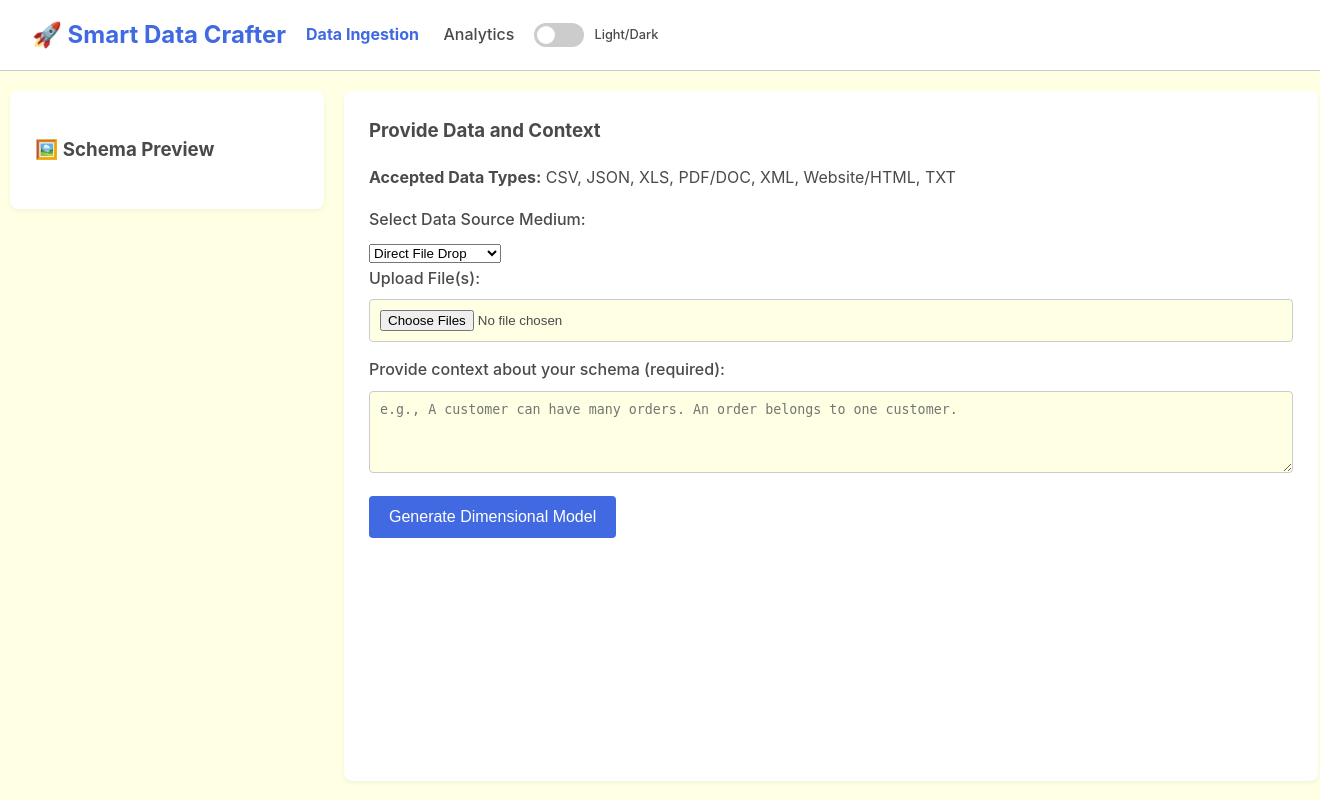
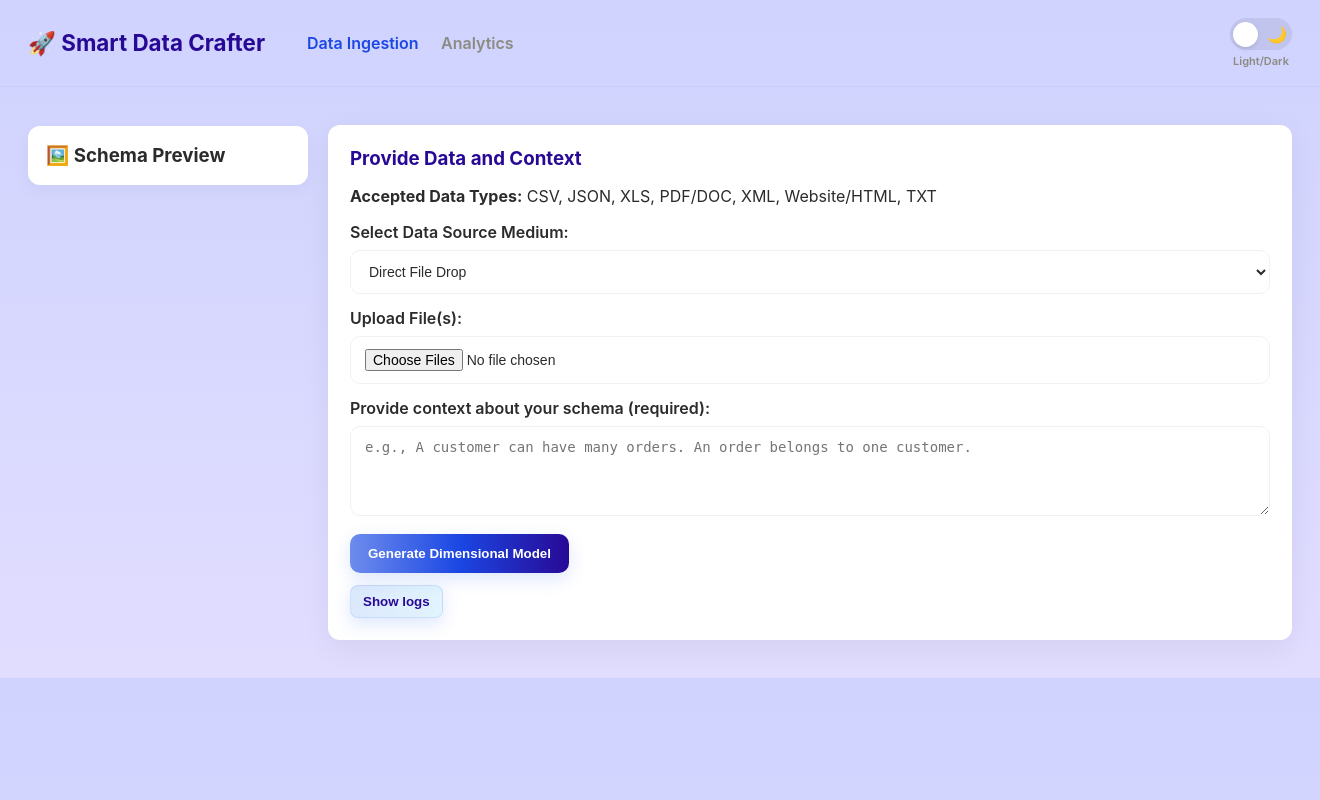
Before and after one commit to Archangel0007/Query_Based_DB_Bot, a Flask app: page / in a window 1320 px wide. Run offline with Flask 3, Linux system fonts and the light colour scheme.

Commit message:
not sure if it got pushed so pushing again

```diff
--- a/data_Generator.py
+++ b/data_Generator.py
@@ -75,7 +75,7 @@ def generate_order(order_id):
     }
 
 # Generate data for 10 orders
-orders = [generate_order(i) for i in range(1, 11)]
+orders = [generate_order(i) for i in range(1, 1001)]
 
 csv_file_path = 'SharePoint_CSV/orders.csv'
 
--- a/modules/script_Runner.py
+++ b/modules/script_Runner.py
@@ -169,7 +169,7 @@ def save_generated_code(code: str, filename: str = "generated_code.py") -> None:
 
 if __name__ == "__main__":
 
-	filepath = '../Run_Space/045e0119-4cb9-470c-b27a-16a60108d40d/insert_Data_Script.py'
+	filepath = 'Run_Space/0b84baf9-ec67-43a9-9e1c-c4254f449825/insert_Data_Script.py'
 
 	if not os.path.exists(filepath):
 		logger.error(f"File not found: {filepath}")
@@ -180,7 +180,7 @@ if __name__ == "__main__":
 			python_code = f.read()
 
 		logger.info(f"Executing code from {filepath}")
-		result = run_python_code(python_code)
+		result = run_python_code(python_code,'..Run_Space/0b84baf9-ec67-43a9-9e1c-c4254f449825')
 
 		print("\n--- Execution Result ---")
 		print(f"Return Code: {result['returncode']}")
--- a/static/css/style.css
+++ b/static/css/style.css
@@ -1,357 +1,198 @@
-/* --- THEME VARIABLES --- */
+/* --- STREAMLIT-LIKE BLUE THEME --- */
 :root {
-    --bg-color: #FFFFE3; /* Ivory */
-    --text-color: #4A4A4A; /* Charcoal Gray */
-    --primary-color: #4169E1; /* Royal Blue */
-    --primary-hover-color: #3a5cc8;
-    --panel-bg-color: #fff;
-    --border-color: #ccc;
-    --chat-user-bg: #e2e8f5;
-    --chat-assistant-bg: #f1f1f1;
-    --shadow-color: rgba(0, 0, 0, 0.05);
+    /* Light (default) theme — creamy / peachy palette */
+    --bg-top: #cfd3fe; /* creamy top */
+    --bg-bottom: #e1ddff; /* slightly warmer peach bottom */
+    --panel-bg: #ffffff; /* cards stay white for contrast */
+    --muted: #8b8b82; /* soft gray */
+    --text: #2b2b2b;
+    --accent-1: #6e8ced;
+    --accent-2: #1b47e3;
+    --accent-3: #280996;
+    --glass: rgba(255,255,255,0.85);
+    --card-shadow: 0 8px 30px rgba(0,0,0,0.06);
+    --soft-shadow: 0 6px 18px rgba(15,23,42,0.04);
 }
 
 [data-theme="dark"] {
-    --bg-color: #2c2f33;
-    --text-color: #dcdcdc;
-    --primary-color: #5865F2; /* Discord-like blue */
-    --primary-hover-color: #4752c4;
-    --panel-bg-color: #36393f;
-    --border-color: #4f545c;
-    --chat-user-bg: #40444b;
-    --chat-assistant-bg: #23272a;
-    --shadow-color: rgba(0, 0, 0, 0.2);
+    /* Dark theme uses the previously chosen blue palette */
+    --bg-top: #07143a; /* darker blue top */
+    --bg-bottom: #0f2747; /* slightly lighter blue bottom */
+    --panel-bg: #0b1220;
+    --muted: #9aa6bd;
+    --text: #e6f0ff;
+    --accent-1: #0ea5e9; /* cyan */
+    --accent-2: #3b82f6; /* blue */
+    --accent-3: #2563eb; /* deeper blue */
+    --glass: rgba(10,16,28,0.6);
+    --card-shadow: 0 10px 30px rgba(8,34,68,0.45);
+    --soft-shadow: 0 6px 18px rgba(0,0,0,0.35);
 }
 
-/* General Body & Layout */
+/* Base layout */
+* { box-sizing: border-box; }
 body {
-    font-family: -apple-system, BlinkMacSystemFont, "Segoe UI", Roboto, Helvetica, Arial, sans-serif;
-    line-height: 1.6;
-    background-color: var(--bg-color);
-    color: var(--text-color);
     margin: 0;
-    transition: background-color 0.3s, color 0.3s;
+    font-family: Inter, ui-sans-serif, system-ui, -apple-system, "Segoe UI", Roboto, "Helvetica Neue", Arial;
+    /* Dark-blue to slightly less-dark-blue gradient (subtle, similar tones) */
+    background: linear-gradient(180deg, var(--bg-top) 0%, var(--bg-bottom) 100%);
+    color: var(--text);
+    -webkit-font-smoothing:antialiased;
 }
 
-.main-content {
-    max-width: 1200px;
-    margin: 0;
+.navbar {
+    background: transparent;
+    padding: 18px 28px;
+    display:flex; align-items:center; justify-content:space-between;
+    border-bottom: 1px solid rgba(37,99,235,0.06);
 }
 
-/* Navbar */
-.navbar {
-    background-color: var(--panel-bg-color);
-    padding: 1rem 2rem;
-    border-bottom: 1px solid var(--border-color);
-    display: flex;
-    /*justify-content: space-between;*/
-    align-items: center;
-    transition: background-color 0.3s, border-color 0.3s;
-}
+.navbar-left { display: flex; align-items: center; gap: 24px; }
 
-.navbar-right {
-    display: flex;
-    align-items: center;
-    gap: 20px;
-}
+.navbar-brand { font-weight:700; color:var(--accent-3); font-size:1.4rem; text-decoration:none; }
+.navbar-links a { margin-left: 18px; color:var(--muted); text-decoration:none; font-weight:600; }
+.navbar-links a.active { color:var(--accent-2); }
 
-.navbar-brand {
-    font-size: 1.5rem;
-    font-weight: bold;
-    color: var(--primary-color);
-    text-decoration: none;
-}
-
-.navbar-links a {
-    margin-left: 20px;
-    text-decoration: none;
-    color: var(--text-color);
-    font-weight: 500;
-}
-
-.navbar-links a:hover {
-    color: var(--primary-color);
-}
-
-.navbar-links a.active {
-    color: var(--primary-color);
-    font-weight: 700; /* Make it bolder than the default 500 */
-}
-
-/* Page Layout from upload.html */
-.page-layout {
-    display: flex;
-    /* Removed gap to make sidebar and main content directly adjacent */
-    align-items: flex-start; /* Align items to the top */
-}
-
-.main-content-right {
-    flex: 3;
-}
-
-.sidebar-left {
-    width: 20vw; /* Set a specific, larger width */
-    flex-shrink: 0; /* Prevent the sidebar from shrinking */
-    display: flex;
-    flex-direction: column;
-    background-color: var(--panel-bg-color);
-    padding: 25px;
-    border-radius: 8px;
-    box-shadow: 0 2px 4px var(--shadow-color);
-    gap: 10px;
-    margin:10px;
-    margin-top: 20px;
-}
-
-/* Form & Review Containers */
-.form-container,
-.review-container {
-    width: 70vw;
-    height: 80vh;
-    margin:10px;
-    background-color: var(--panel-bg-color);
-    border-radius: 8px;
-    box-shadow: 0 2px 4px var(--shadow-color);
-    padding: 25px;
-}
-
-.form-container h3,
-.review-container h3 {
-    margin-top: 0;
-    color: var(--text-color);
-}
-
-.form-container label,
-.review-container label {
-    display: block;
-    margin-bottom: 8px;
-    font-weight: 500;
-}
-
-.form-container input[type="file"],
-.form-container textarea,
-.review-container textarea {
-    width: 100%;
-    padding: 10px;
-    border: 1px solid var(--border-color);
-    border-radius: 4px;
-    margin-bottom: 15px;
-    box-sizing: border-box;
-    background-color: var(--bg-color);
-    color: var(--text-color);
-}
-
-.form-container button,
-.review-container button {
-    background-color: var(--primary-color);
-    color: white;
-    padding: 12px 20px;
-    border: none;
-    border-radius: 4px;
-    cursor: pointer;
-    font-size: 16px;
-    transition: background-color 0.2s;
-}
-
-.form-container button:hover,
-.review-container button:hover {
-    background-color: var(--primary-hover-color);
-}
-
-.form-container button:disabled,
-.review-container button:disabled {
-    background-color: #a0a0a0;
-    cursor: not-allowed;
-}
-
-/* Chat Section */
-#chat-section h2 {
-    margin-top: 0;
-}
-
-.chat-container {
-    width: 70vw;
-    height: 40vh;
-    margin:10px;
-    overflow-y: auto;
-    border: 1px solid var(--border-color);
-    padding: 10px;
-    border-radius: 8px;
-    background-color: var(--bg-color);
-    display: flex;
-    flex-direction: column;
-    gap: 10px;
-
-}
-
-.chat-msg {
-    padding: 8px 12px;
-    border-radius: 12px;
-    max-width: 80%;
-}
-
-.chat-msg.user {
-    background-color: var(--chat-user-bg);
-    align-self: flex-end;
-    text-align: right;
-}
-
-.chat-msg.assistant {
-    background-color: var(--chat-assistant-bg);
-    align-self: flex-start;
-}
-
-/* Status Bar & Spinner */
-#status-bar {
-    display: flex;
-    align-items: center;
-    gap: 10px;
-    margin-bottom: 20px;
-    font-weight: 500;
-}
-
-.spinner {
-    border: 4px solid #f3f3f3;
-    border-top: 4px solid var(--primary-color);
-    border-radius: 50%;
-    width: 20px;
-    height: 20px;
-    animation: spin 1s linear infinite;
-    display: none; /* Hidden by default */
-}
-
-@keyframes spin {
-    0% { transform: rotate(0deg); }
-    100% { transform: rotate(360deg); }
-}
-
-/* Schema Image */
-#schema-image-container img {
-    width: 100%; /* Changed from max-width to fill the container */
-    border: 1px solid var(--border-color);
-    border-radius: 4px;
-    background-color: var(--panel-bg-color);
-    cursor: zoom-in;
-}
-
-/* Input sizing and labels for cloud source fields */
-.medium-input-group .group-title {
-    font-weight: 700;
-    margin-bottom: 10px;
-    color: var(--primary-color);
-}
-.medium-input-group .input-label {
-    display: block;
-    margin-bottom: 8px;
-    font-size: 1rem;
-    color: var(--primary-color);
-    font-weight: 700;
-}
-.medium-input-group input.input-field,
-.medium-input-group textarea.input-field {
-    width: 100%;
-    padding: 14px 16px;
-    font-size: 16px;
-    margin-bottom: 18px;
-    border: 1px solid #d0d7e6;
-    border-radius: 10px;
-    box-sizing: border-box;
-}
-.medium-input-group .subtle {
-    margin-top: 10px;
-    margin-bottom: 8px;
-    color: #666;
-    font-size: 0.95rem;
-}
-
-/* Make each medium input group look like a single boxed panel so the
-   connection-string fallback feels part of the same group. */
-
-
-/* Modal (fullscreen zoom) */
-.modal-overlay {
-    position: fixed;
-    top: 0;
-    left: 0;
-    right: 0;
-    bottom: 0;
-    background: rgba(0,0,0,0.85);
-    display: flex;
-    align-items: center;
-    justify-content: center;
-    z-index: 9999;
-}
-.modal-content {
-    position: relative;
-    max-width: 96%;
-    max-height: 96%;
-}
-.modal-content img {
-    max-width: 100%;
-    max-height: 100%;
-    border-radius: 4px;
-    box-shadow: 0 4px 20px rgba(0,0,0,0.5);
-}
-.modal-close {
-    position: absolute;
-    top: -10px;
-    right: -10px;
-    background: #fff;
-    border: none;
-    padding: 8px 12px;
-    border-radius: 6px;
-    cursor: pointer;
-    font-weight: bold;
-}
-
-/* Theme Switcher */
+/* --- Theme Switch --- */
 .theme-switch-wrapper {
     display: flex;
+    flex-direction: column; /* Stack toggle and label vertically */
     align-items: center;
-    gap: 10px; /* Add space between the toggle and the text */
+    gap: 4px; /* Space between toggle and label */
 }
 
 .theme-switch-label {
-    font-size: 0.8rem;
-    font-weight: 500;
+    font-size: 11px;
+    font-weight: 600;
+    color: var(--muted);
+    user-select: none;
 }
 
 .theme-switch {
     position: relative;
     display: inline-block;
-    width: 50px;
-    height: 24px;
+        width: 62px;  /* 50px * 1.25 */
+    height: 32px; /* 26px * 1.25 */
 }
 
-.theme-switch input {
-    opacity: 0;
-    width: 0;
-    height: 0;
-}
+.theme-switch input { display: none; }
 
 .slider {
     position: absolute;
     cursor: pointer;
-    top: 0;
-    left: 0;
-    right: 0;
-    bottom: 0;
-    background-color: #ccc;
-    transition: .4s;
-    border-radius: 24px;
+    inset: 0;
+    background-color: rgba(15,23,42,0.08);
+    border-radius: 32px; /* to match height */
+    transition: background-color .3s ease;
+    display: flex;
+    align-items: center;
+    justify-content: space-between;
+    padding: 0 5px; /* 4px * 1.25 */
 }
 
-.slider:before {
+.slider::before {
     position: absolute;
     content: "";
-    height: 18px;
-    width: 18px;
-    left: 3px;
-    bottom: 3px;
+    height: 25px; /* 20px * 1.25 */
+    width: 25px;  /* 20px * 1.25 */
+    left: 3px;    /* ~3px * 1.25 */
+    bottom: 3px;  /* ~3px * 1.25 */
     background-color: white;
-    transition: .4s;
     border-radius: 50%;
+    transition: transform .3s ease, background-color .3s ease;
+    box-shadow: 0 2px 4px rgba(0,0,0,0.1);
 }
 
-input:checked + .slider { background-color: var(--primary-color); }
-input:checked + .slider:before { transform: translateX(26px); }
+input:checked + .slider {
+    background-color: var(--accent-2);
+}
+
+input:checked + .slider::before {
+    transform: translateX(30px); /* 24px * 1.25 */
+}
+
+/* Icon fade animation */
+.slider .icon-sun { opacity: 0; transition: opacity .3s ease; }
+.slider .icon-moon { opacity: 1; transition: opacity .3s ease; }
+input:checked + .slider .icon-sun { opacity: 1; }
+input:checked + .slider .icon-moon { opacity: 0; }
+
+.page-layout { display:flex; gap:20px; align-items:flex-start; padding:20px 28px; }
+.sidebar-left { width:280px; position:sticky; top:22px; align-self:flex-start; }
+.main-content-right { flex:1; }
+
+/* Sidebar card */
+.sidebar-left > * { background: var(--panel-bg); padding:18px; border-radius:12px; box-shadow:var(--soft-shadow); }
+
+/* Cards (form/review/chat) */
+.form-container, .review-container, .chat-container {
+    /* Use a much gentler card background — primarily the panel color with a faint top highlight */
+    background: var(--panel-bg);
+    border-radius:12px; padding:22px; box-shadow:var(--card-shadow); margin-bottom:18px;
+}
+
+.form-container h3, .review-container h3 { margin:0 0 12px 0; color:var(--accent-3); }
+.form-container label { display:block; margin-bottom:8px; font-weight:600; color:var(--text); }
+
+input[type="text"], input[type="url"], input[type="password"], textarea, select, input[type="file"] {
+    width:100%; padding:12px 14px; border-radius:10px; border:1px solid rgba(15,23,42,0.06); margin-bottom:14px; font-size:14px;
+    background: transparent; color:var(--text);
+}
+
+/* Style for the dropdown options */
+select option {
+    background: var(--panel-bg);
+    color: var(--text);
+}
+
+/* Streamlit-like primary gradient button */
+.form-container button, .review-container button, .btn {
+    background: linear-gradient(90deg, var(--accent-1) 0%, var(--accent-2) 50%, var(--accent-3) 100%);
+    color: white; padding:12px 18px; border-radius:10px; border:none; cursor:pointer; font-weight:700; box-shadow: 0 6px 18px rgba(37,99,235,0.16);
+    transition: transform .12s ease, box-shadow .12s ease, opacity .12s;
+}
+.form-container button:active, .btn:active { transform: translateY(1px); }
+.form-container button:disabled { opacity:0.6; cursor:not-allowed; box-shadow:none }
+
+/* Logs wrapper small secondary button */
+#logs-toggle-btn {
+    background: linear-gradient(90deg, rgba(59,130,246,0.18), rgba(14,165,233,0.12));
+    color: var(--accent-3); padding:8px 12px; border-radius:8px; border:1px solid rgba(37,99,235,0.12); font-weight:700;
+}
+
+#logs-panel { margin-top:10px; border-radius:10px; padding:12px; background:var(--panel-bg); box-shadow:var(--soft-shadow); }
+#logs-container { max-height:260px; overflow:auto; }
+
+.log-entry { margin-bottom:10px; border-left:3px solid rgba(37,99,235,0.08); padding:8px 12px; border-radius:8px; background: linear-gradient(180deg, rgba(14,165,233,0.02), transparent); }
+.log-entry .log-header { display:flex; gap:10px; align-items:center; font-weight:700; color:var(--accent-3); }
+.log-entry .log-ts { color:var(--muted); font-weight:600; font-size:12px }
+.log-entry pre { white-space:pre-wrap; margin:8px 0 0 0; background: rgba(2,6,23,0.02); padding:10px; border-radius:8px; border:1px solid rgba(15,23,42,0.03); color:var(--text) }
+
+/* Chat messages */
+.chat-container { display:flex; flex-direction:column; gap:12px; }
+.chat-msg { max-width:80%; padding:12px 14px; border-radius:12px; font-size:14px; }
+.chat-msg.user { margin-left:auto; background: linear-gradient(180deg, rgba(59,130,246,0.08), rgba(14,165,233,0.04)); color:var(--accent-3); }
+.chat-msg.assistant { margin-right:auto; background: linear-gradient(180deg, rgba(237,242,255,0.7), rgba(244,250,255,0.7)); color:var(--text); border:1px solid rgba(37,99,235,0.03) }
+
+/* Status bar */
+#status-bar { display:flex; gap:12px; align-items:center; margin-bottom:18px }
+.spinner { width:18px; height:18px; border-radius:50%; border:3px solid rgba(59,130,246,0.18); border-top-color:var(--accent-3); animation:spin 1s linear infinite; display:none }
+@keyframes spin { to { transform:rotate(360deg) } }
+
+/* Image preview */
+#schema-image-container img { width:100%; border-radius:10px; box-shadow:var(--soft-shadow); cursor:zoom-in }
+
+/* Modal */
+.modal-overlay { position:fixed; inset:0; display:flex; align-items:center; justify-content:center; background:rgba(2,6,23,0.6); z-index:9999 }
+.modal-content img { max-width:96vw; max-height:96vh; border-radius:10px }
+.modal-close { position:absolute; top:-10px; right:-10px; background:white; border-radius:8px; padding:6px 8px; border:none; cursor:pointer }
+
+/* Responsive tweaks */
+@media (max-width: 980px) {
+    .page-layout { flex-direction:column; padding:12px }
+    .sidebar-left { width:100%; order:2 }
+    .main-content-right { order:1 }
+}
+
+/* Small muted text */
+.muted { color:var(--muted); font-size:13px }
--- a/templates/index.html
+++ b/templates/index.html
@@ -15,16 +15,21 @@
 </head>
 <body>
     <nav class="navbar">
-        <a href="{{ url_for('upload') }}" class="navbar-brand">🚀 Smart Data Crafter</a>
-        <div class="navbar-right">
+        <div class="navbar-left">
+            <a href="{{ url_for('upload') }}" class="navbar-brand">🚀 Smart Data Crafter</a>
             <div class="navbar-links">
                 <a href="{{ url_for('upload') }}" class="{{ 'active' if active_page == 'upload' else '' }}">Data Ingestion</a>
                 <a href="{{ url_for('dashboard') }}" class="{{ 'active' if active_page == 'dashboard' else '' }}">Analytics</a>
             </div>
+        </div>
+        <div class="navbar-right">
             <div class="theme-switch-wrapper">
                 <label class="theme-switch" for="theme-checkbox">
                     <input type="checkbox" id="theme-checkbox" />
-                    <div class="slider round"></div>
+                    <div class="slider round">
+                        <span class="icon-sun">☀️</span>
+                        <span class="icon-moon">🌙</span>
+                    </div>
                 </label>
                 <span class="theme-switch-label">Light/Dark</span>
             </div>
--- a/templates/upload.html
+++ b/templates/upload.html
@@ -99,6 +99,14 @@
                 <textarea id="schema_context" name="schema_context" rows="4" placeholder="e.g., A customer can have many orders. An order belongs to one customer." required></textarea>
                 <button type="submit">Generate Dimensional Model</button>
             </form>
+
+            <!-- Logs panel placed immediately after the Generate button as requested -->
+            <div id="logs-wrapper" class="logs-wrapper" style="margin-top:12px;">
+                <button id="logs-toggle-btn" class="btn">Show logs</button>
+                <div id="logs-panel" style="display:none; margin-top:8px;">
+                    <div id="logs-container" style="max-height:240px; overflow:auto; border:1px solid var(--border-color); padding:8px; background:var(--panel-bg-color); border-radius:4px;"></div>
+                </div>
+            </div>
         </div>
 
         <div class="review-container" id="review-container" style="display: none;">
@@ -113,6 +121,7 @@
                 <!-- Chat messages will be injected here -->
             </div>
         </div>
+
     </div>
 </div>
 {% endblock %}
@@ -127,6 +136,34 @@
         const reviewContainer = document.getElementById('review-container');
         const chatSection = document.getElementById('chat-section');
         const schemaImageContainer = document.getElementById('schema-image-container');
+        const logsToggleBtn = document.getElementById('logs-toggle-btn');
+        const logsContainer = document.getElementById('logs-container');
+        const logsWrapper = document.getElementById('logs-wrapper');
+
+        // Helper to insert an element after a reference node
+        function insertAfter(newNode, referenceNode) {
+            referenceNode.parentNode.insertBefore(newNode, referenceNode.nextSibling);
+        }
+
+        // Move logs under the chat container when chat is visible; otherwise keep logs below the generate form
+        function relocateLogs() {
+            try {
+                // If chatSection is visible (pipeline in motion), move logs below chat container
+                if (chatSection && chatSection.style.display && chatSection.style.display !== 'none') {
+                    // ensure logsWrapper sits right after the chat container
+                    if (logsWrapper && chatContainer && chatContainer.parentNode) {
+                        insertAfter(logsWrapper, chatContainer);
+                    }
+                } else {
+                    // keep logs inside the form container, directly after the form
+                    if (logsWrapper && form && form.parentNode) {
+                        insertAfter(logsWrapper, form);
+                    }
+                }
+            } catch (err) {
+                console.error('relocateLogs error', err);
+            }
+        }
         const submitReviewBtn = document.getElementById('submit-review-btn');
 
     const dataMediumSelect = document.getElementById('data_medium');
@@ -174,6 +211,27 @@
 
     // Initial call to set the correct visibility on page load
     showSelectedMediumInput();
+
+    // Initialize logs panel: hide container and wire toggle button
+    if (logsToggleBtn && logsContainer) {
+        const logsPanel = document.getElementById('logs-panel');
+        // start hidden
+        logsPanel.style.display = 'none';
+        logsContainer.style.display = 'block'; // container inside panel should be visible when panel is shown
+        logsToggleBtn.textContent = 'Show logs';
+        logsToggleBtn.addEventListener('click', () => {
+            if (logsPanel.style.display === 'none') {
+                logsPanel.style.display = 'block';
+                logsToggleBtn.textContent = 'Hide logs';
+            } else {
+                logsPanel.style.display = 'none';
+                logsToggleBtn.textContent = 'Show logs';
+            }
+        });
+    }
+
+    // Ensure logs start in the correct location on page load
+    relocateLogs();
 
     // Add event listener for changes in the dropdown
     dataMediumSelect.addEventListener('change', showSelectedMediumInput);
@@ -281,12 +339,16 @@
                 taskId = data.task_id;
                 formContainer.style.display = 'none';
                 chatSection.style.display = 'block'; // Show chat after upload
+                // Move logs to sit beneath the chat container now that pipeline is running
+                relocateLogs();
                 pollingInterval = setInterval(pollStatus, 2000);
             } else {
             const errorData = await response.json();
             alert('Error starting generation: ' + (errorData.error || 'Unknown error'));
             submitButton.disabled = false;
                 spinner.style.display = 'none';
+                // Ensure logs remain with the form if generation failed
+                relocateLogs();
             }
         });
 
@@ -378,6 +440,37 @@
             });
             chatContainer.scrollTop = chatContainer.scrollHeight;
 
+            // Update logs panel (system logs captured from server prints). Render fully expanded entries.
+            if (logsContainer) {
+                logsContainer.innerHTML = '';
+                const logs = data.system_logs || [];
+                if (logs.length === 0) {
+                    const none = document.createElement('div');
+                    none.className = 'muted';
+                    none.textContent = 'No logs available yet.';
+                    logsContainer.appendChild(none);
+                } else {
+                    logs.forEach(l => {
+                        const entry = document.createElement('div');
+                        entry.className = 'log-entry';
+                        const hdr = document.createElement('div');
+                        hdr.className = 'log-header';
+                        const ts = document.createElement('span');
+                        ts.className = 'log-ts';
+                        ts.textContent = l.time ? new Date(l.time).toLocaleString() : '';
+                        hdr.appendChild(ts);
+                        const body = document.createElement('pre');
+                        body.textContent = l.text || '';
+                        body.style.whiteSpace = 'pre-wrap';
+                        entry.appendChild(hdr);
+                        entry.appendChild(body);
+                        logsContainer.appendChild(entry);
+                    });
+                    // scroll to bottom so latest logs are visible
+                    logsContainer.scrollTop = logsContainer.scrollHeight;
+                }
+            }
+
             // Show schema image if available
             if (data.schema_image_url) {
                 const imageUrl = `${data.schema_image_url}?t=${new Date().getTime()}`;
@@ -400,6 +493,9 @@
         }
     </script>
 {% endblock %}
+
+    <!-- Logs panel markup inserted outside scripts so elements exist for JS references -->
+    {% block after_body %}{% endblock %}
 <!--
 [PROMPT_SUGGESTION]How can I deploy this Flask application to a cloud service like Heroku or Vercel?[/PROMPT_SUGGESTION]
 [PROMPT_SUGGESTION]Modify the background task processing to use a more robust job queue like Celery with Redis.[/PROMPT_SUGGESTION]
```
Also changed, not shown: flask_app.py (+95 -0 lines), SharePoint_CSV/orders.csv.
